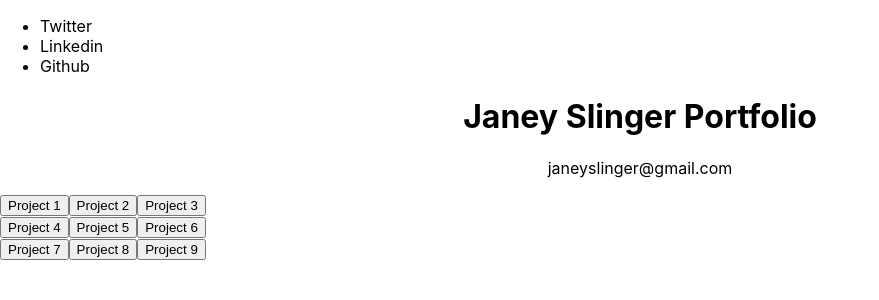
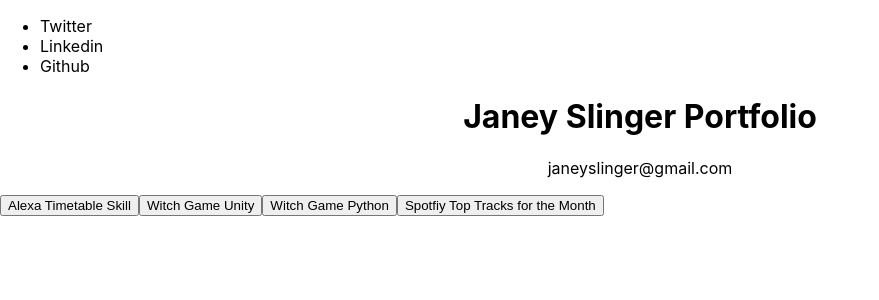
Before and after one commit to JaneySlinger/portfolio, a React (Create React App) app: page / in a window 1280 px wide. Shown: the top 300 px of the page, without its empty margins (0-879 px from the left). Built offline with nearby package versions, Linux system fonts and the light colour scheme.

Commit message:
Imported project data from file

```diff
--- a/src/App.js
+++ b/src/App.js
@@ -3,16 +3,9 @@ import './App.css';
 import Header from './Header.js';
 import Socials from './Socials.js';
 import ProjectGrid from './ProjectGrid.js';
+import data from './ProjectData';
 
 class App extends Component {
-  constructor(props) {
-    super(props);
-    this.state = {
-      number_of_projects: 9,
-    };
-    }
-
-
   render() {
     return (
       <div>
@@ -20,7 +13,9 @@ class App extends Component {
         <Socials/>
         <Header/>
         </div>
-        <ProjectGrid/>
+        <ProjectGrid
+          data={data}
+        />
       </div>
 
       );
--- a/src/Project.js
+++ b/src/Project.js
@@ -1,8 +1,8 @@
-import React, {Component} from 'react';
+import React from 'react';
 
 function Project(props) {
     return (
-        <button>Project {props.value}</button>
+        <button>{props.project.name}</button>
     );
 }
 
--- /dev/null
+++ b/src/ProjectData.js
@@ -0,0 +1,25 @@
+const data = {
+    "projects": [
+            {
+                "name": "Alexa Timetable Skill",
+                "description": "An Alexa Skill to load an ical file (designed for University of Nottingham timetables) and provide information specialised to a university timetable format. Developed for my 3rd year dissertation.",
+                "img": ""
+            },
+            {
+                "name": "Witch Game Unity",
+                "description": "A puzzle and item collection game about a witch gathering ingredients for a potion. Made in Unity using C#",
+                "img": ""
+            },
+            {
+                "name": "Witch Game Python",
+                "description": "A top-down game about a witch finding ingredients for her potion. Uses python arcade library.",
+                "img": ""
+            },
+            {
+                "name": "Spotfiy Top Tracks for the Month",
+                "description": "ReactJS website to load the most listened to songs on Spotify for a user in the past 4 months.",
+                "img": ""
+            }
+        ]
+};
+export default data;
--- a/src/ProjectGrid.js
+++ b/src/ProjectGrid.js
@@ -2,35 +2,13 @@ import React, {Component} from 'react';
 import Project from './Project.js';
 
 class ProjectGrid extends Component {
-    renderProject(i) {
-        return (
-            <Project
-                value={i}
-            />
-        )
-    }
-
     render() {
+        let items = this.props.data.projects
         return (
             <div>
-                <div>
-                    {this.renderProject(1)}
-                    {this.renderProject(2)}
-                    {this.renderProject(3)}
-                </div>
-                <div>
-                    {this.renderProject(4)}
-                    {this.renderProject(5)}
-                    {this.renderProject(6)}
-                </div>
-                <div>
-                    {this.renderProject(7)}
-                    {this.renderProject(8)}
-                    {this.renderProject(9)}
-                </div>
+                {items.map(item => <Project key={item.name} project={item}/>)}
             </div>
-          );
+        );
     }
 }
-
 export default ProjectGrid;
```
